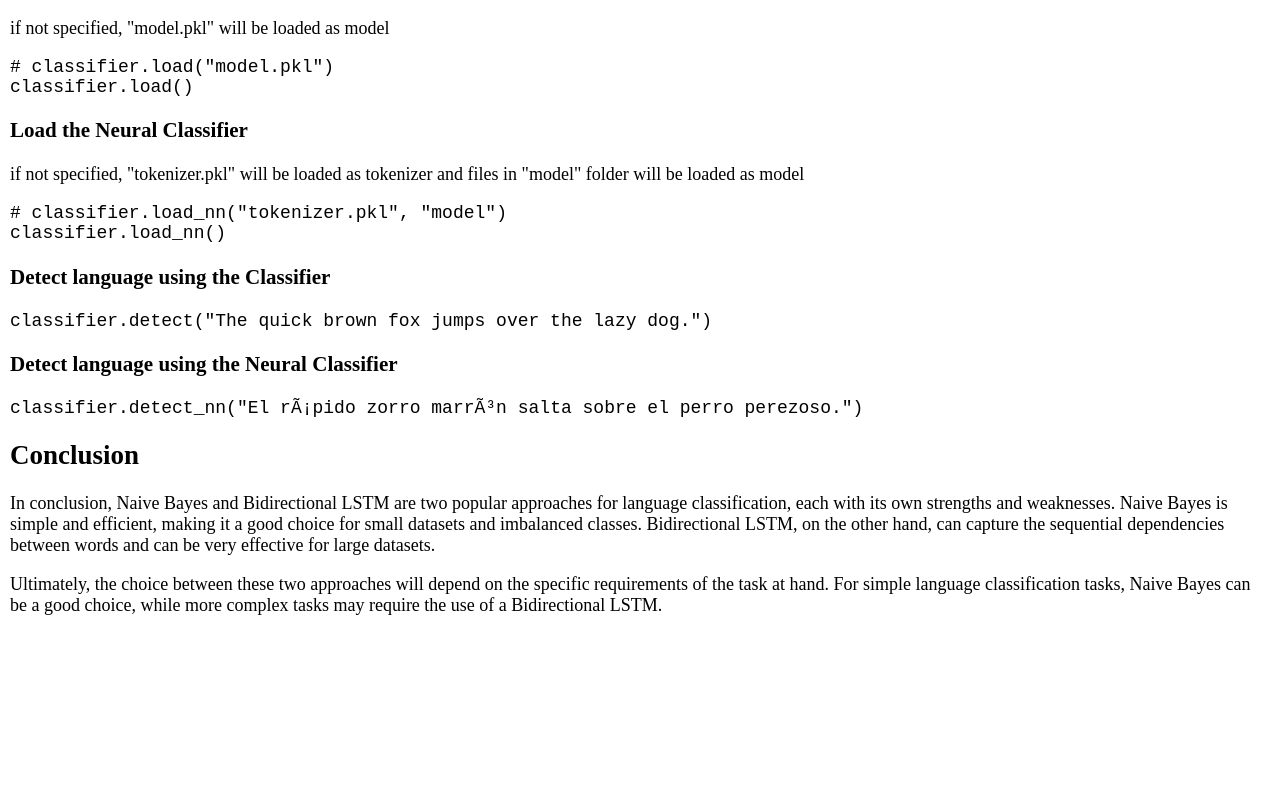
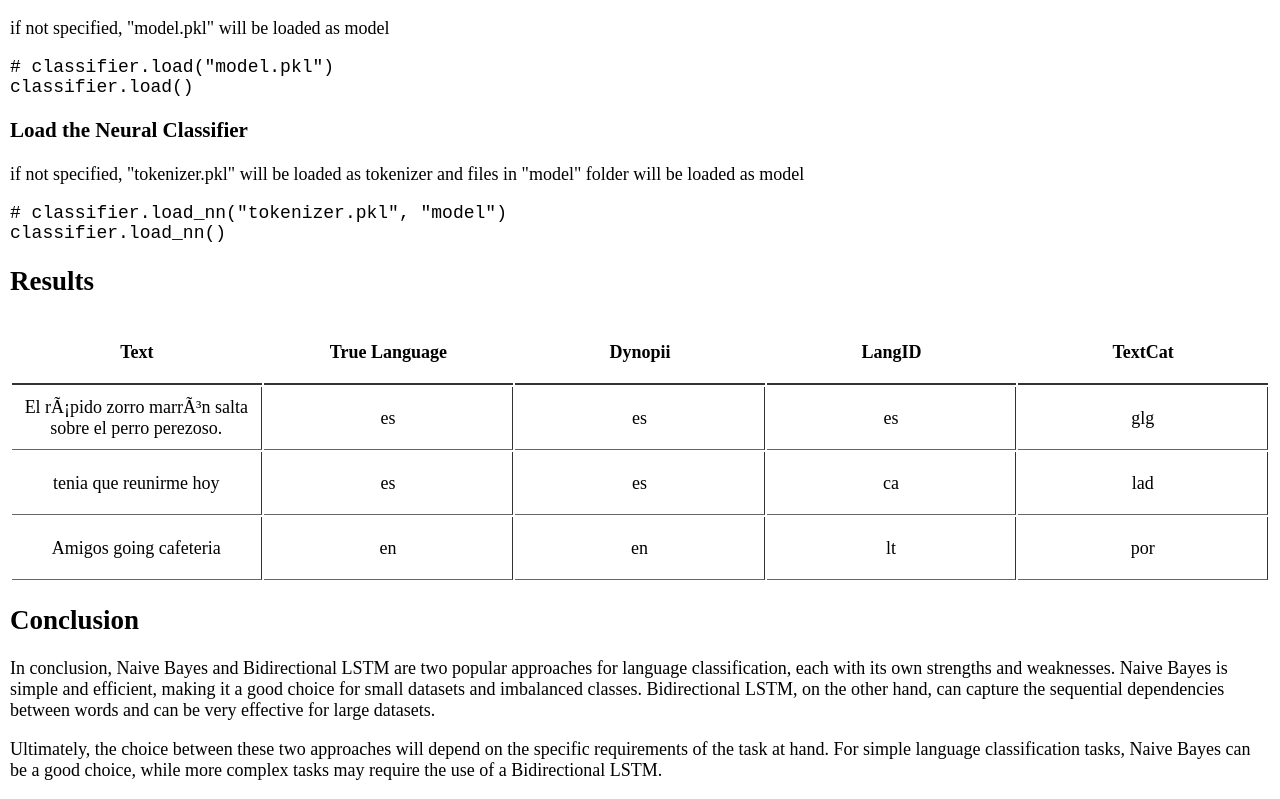
Before and after one commit to rishiraj/lang-classifier-demo, a plain HTML site: page index.html in a window 1280 px wide. Shown: the part 2179-2978 px from the top of the page. Before the commit the page ends 2813 px from the top, so only its background shows below. Drawn offline with Linux system fonts and the light colour scheme.

Commit message:
Update index.html

```diff
--- a/index.html
+++ b/index.html
@@ -189,12 +189,41 @@ classifier = LanguageClassifier()
 <pre><code class="lang-python"># <span class="hljs-selector-tag">classifier</span><span class="hljs-selector-class">.load_nn</span>(<span class="hljs-string">"tokenizer.pkl"</span>, <span class="hljs-string">"model"</span>)
 <span class="hljs-selector-tag">classifier</span><span class="hljs-selector-class">.load_nn</span>()
 </code></pre>
-<h3 id="detect-language-using-the-classifier">Detect language using the Classifier</h3>
-<pre><code class="lang-python">classifier.detect<span class="hljs-comment">("The quick brown fox jumps over the lazy dog.")</span>
-</code></pre>
-<h3 id="detect-language-using-the-neural-classifier">Detect language using the Neural Classifier</h3>
-<pre><code class="lang-python"><span class="hljs-selector-tag">classifier</span><span class="hljs-selector-class">.detect_nn</span>(<span class="hljs-string">"El rápido zorro marrón salta sobre el perro perezoso."</span>)
-</code></pre>
+<h2 id="results">Results</h2>
+<table width="100%" class="samples">
+<thead>
+  <tr>
+    <th class="tg-0pky">Text</th>
+    <th class="tg-0pky">True Language</th>
+    <th class="tg-0pky">Dynopii</th>
+    <th class="tg-0pky">LangID</th>
+    <th class="tg-0pky">TextCat</th>
+  </tr>
+</thead>
+<tbody>
+  <tr>
+    <td class="tg-0pky">El rápido zorro marrón salta sobre el perro perezoso.</td>
+    <td class="tg-0pky">es</td>
+    <td class="tg-0pky">es</td>
+    <td class="tg-0pky">es</td>
+    <td class="tg-0pky">glg</td>
+  </tr>
+  <tr>
+    <td class="tg-0pky">tenia que reunirme hoy</td>
+    <td class="tg-0pky">es</td>
+    <td class="tg-0pky">es</td>
+    <td class="tg-0pky">ca</td>
+    <td class="tg-0pky">lad</td>
+  </tr>
+  <tr>
+    <td class="tg-0pky">Amigos going cafeteria</td>
+    <td class="tg-0pky">en</td>
+    <td class="tg-0pky">en</td>
+    <td class="tg-0pky">lt</td>
+    <td class="tg-0pky">por</td>
+  </tr>
+</tbody>
+</table>
 <h2 id="conclusion">Conclusion</h2>
 <p>In conclusion, Naive Bayes and Bidirectional LSTM are two popular approaches for language classification, each with its own strengths and weaknesses. Naive Bayes is simple and efficient, making it a good choice for small datasets and imbalanced classes. Bidirectional LSTM, on the other hand, can capture the sequential dependencies between words and can be very effective for large datasets.</p>
 <p>Ultimately, the choice between these two approaches will depend on the specific requirements of the task at hand. For simple language classification tasks, Naive Bayes can be a good choice, while more complex tasks may require the use of a Bidirectional LSTM.</p>
```
